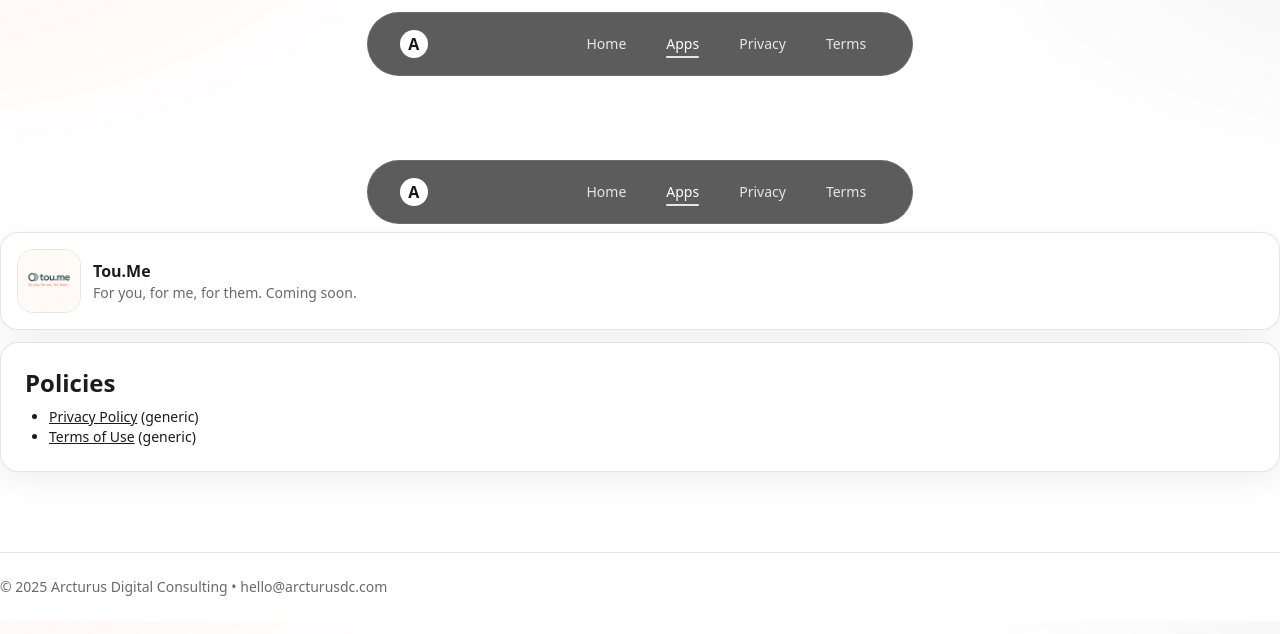
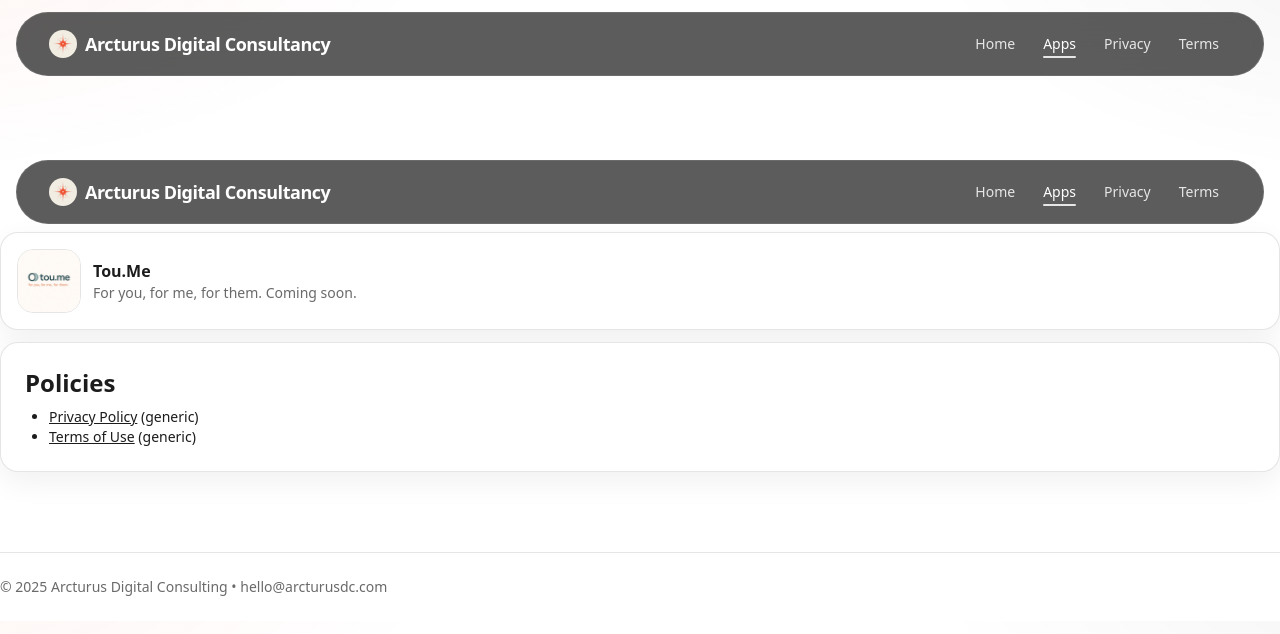
Before and after one commit to repinfaust/arcturusdc.github.io, a Next.js app: page /apps/tou-me in a window 1280 px wide. Shown: the top 634 px of the page. Built offline with nearby package versions, Linux system fonts and the light colour scheme.

Commit message:
Update Header.jsx

```diff
--- a/src/components/Header.jsx
+++ b/src/components/Header.jsx
@@ -1,7 +1,8 @@
 "use client";
 
-import { useEffect, useMemo, useState } from "react";
+import { useEffect, useState } from "react";
 import Link from "next/link";
+import Image from "next/image";
 import { usePathname } from "next/navigation";
 
 const LINKS = [
@@ -10,11 +11,6 @@ const LINKS = [
   { label: "Privacy", href: "/privacy" },
   { label: "Terms", href: "/terms" },
 ];
-
-// split a string into characters (keeps spaces)
-function useChars(text) {
-  return useMemo(() => text.split(""), [text]);
-}
 
 export default function Header() {
   const pathname = usePathname();
@@ -33,41 +29,44 @@ export default function Header() {
     document.documentElement.classList.toggle("overflow-hidden", open);
   }, [open]);
 
-  const compact = scrolled; // single source of truth
-
   return (
-    <div className="sticky top-3 z-50 px-3 sm:px-4">
-      {/* This flex wrapper ensures easy centring of the pill */}
-      <div className="mx-auto flex w-full max-w-7xl justify-center">
+    <div className="sticky top-3 z-50 mx-auto max-w-7xl px-3 sm:px-4">
       <nav
         aria-label="Primary"
         className={[
-            // layout + centring
-            "relative flex items-center",
-            "w-full md:w-auto",
-            // width behaviour (contracts and centres on desktop)
-            compact ? "md:max-w-[920px]" : "md:max-w-[1120px]",
-            // spacing
-            compact ? "gap-3 px-4 sm:px-6 lg:px-7 h-14" : "gap-4 px-5 sm:px-7 lg:px-8 h-16",
-            // visuals
-            "rounded-full border border-white/10 bg-neutral-900/70 backdrop-blur-md",
-            compact
-              ? "shadow-[0_6px_24px_-8px_rgba(0,0,0,0.35)]"
-              : "shadow-none",
-            // animation
-            "transition-all duration-300",
+          "flex h-16 sm:h-18 items-center justify-between",
+          "rounded-full border border-white/10",
+          "px-4 sm:px-6 lg:px-8",
+          "bg-neutral-900/70 backdrop-blur-md",
+          scrolled ? "shadow-[0_6px_24px_-8px_rgba(0,0,0,0.35)]" : "shadow-none",
+          "transition-shadow",
         ].join(" ")}
       >
-          {/* Brand (with falling letters on contract) */}
-          <Brand compact={compact} />
+        {/* Brand (logo + full name) */}
+        <Link
+          href="/"
+          className="flex items-center gap-2 rounded-full px-1 -mx-1 focus:outline-none focus-visible:ring-2 focus-visible:ring-white/60"
+        >
+          <Image
+            src="/img/logo-mark.png"
+            alt="Arcturus Digital Consultancy"
+            width={28}
+            height={28}
+            className="rounded-full"
+            priority
+          />
+          <span className="text-white text-base sm:text-lg font-semibold tracking-tight">
+            Arcturus Digital Consultancy
+          </span>
+        </Link>
 
         {/* Desktop nav */}
-          <ul className={["hidden md:flex items-center", compact ? "gap-2" : "gap-3"].join(" ")}>
+        <ul className="hidden md:flex items-center gap-1">
           {LINKS.map(({ label, href }) => {
             const active = href === "/" ? pathname === "/" : pathname?.startsWith(href);
             return (
               <li key={href}>
-                  <NavLink href={href} active={active} compact={compact}>
+                <NavLink href={href} active={active}>
                   {label}
                 </NavLink>
               </li>
@@ -79,56 +78,45 @@ export default function Header() {
         <button
           type="button"
           onClick={() => setOpen(true)}
-            className="md:hidden ml-auto inline-flex items-center justify-center rounded-full p-2 -mr-1 focus:outline-none focus-visible:ring-2 focus-visible:ring-white/60"
+          className="md:hidden inline-flex items-center justify-center rounded-full p-2 -mr-1 focus:outline-none focus-visible:ring-2 focus-visible:ring-white/60"
           aria-label="Open menu"
         >
           <svg width="24" height="24" viewBox="0 0 24 24" aria-hidden="true">
-              <path
-                d="M4 7h16M4 12h16M4 17h16"
-                stroke="currentColor"
-                className="text-white/90"
-                strokeWidth="2"
-                strokeLinecap="round"
-              />
+            <path d="M4 7h16M4 12h16M4 17h16" stroke="currentColor" className="text-white/90" strokeWidth="2" strokeLinecap="round" />
           </svg>
         </button>
       </nav>
-      </div>
 
       {/* Mobile drawer */}
       {open && (
         <div className="fixed inset-0 z-[60] md:hidden">
-          {/* Backdrop */}
           <button
             className="absolute inset-0 bg-black/60 backdrop-blur-sm"
             onClick={() => setOpen(false)}
             aria-label="Close menu"
           />
-
-          {/* Panel */}
           <div
             role="dialog"
             aria-modal="true"
-            className="absolute right-0 top-0 h-full w-[88%] max-w-sm bg-neutral-950 border-l border-white/10 p-6 pt-14 flex flex-col"
+            className="absolute right-0 top-0 h-full w-[88%] max-w-sm bg-neutral-950 border-l border-white/10 p-6 flex flex-col"
           >
-            {/* Close button only — no duplicate header */}
+            <div className="flex items-center justify-between">
+              <Link href="/" onClick={() => setOpen(false)} className="flex items-center gap-2">
+                <Image src="/img/logo-mark.png" alt="Arcturus Digital Consultancy" width={32} height={32} className="rounded-full" />
+                <span className="text-white text-lg font-semibold tracking-tight">Arcturus Digital Consultancy</span>
+              </Link>
               <button
                 onClick={() => setOpen(false)}
-              className="absolute top-4 right-4 rounded-full p-2 focus:outline-none focus-visible:ring-2 focus-visible:ring-white/60"
+                className="rounded-full p-2 -mr-1 focus:outline-none focus-visible:ring-2 focus-visible:ring-white/60"
                 aria-label="Close menu"
               >
                 <svg width="24" height="24" viewBox="0 0 24 24" aria-hidden="true">
-                <path
-                  d="M6 6l12 12M18 6l-12 12"
-                  stroke="currentColor"
-                  className="text-white/90"
-                  strokeWidth="2"
-                  strokeLinecap="round"
-                />
+                  <path d="M6 6l12 12M18 6l-12 12" stroke="currentColor" className="text-white/90" strokeWidth="2" strokeLinecap="round" />
                 </svg>
               </button>
+            </div>
 
-            <ul className="space-y-1">
+            <ul className="mt-8 space-y-1">
               {LINKS.map(({ label, href }) => {
                 const active = href === "/" ? pathname === "/" : pathname?.startsWith(href);
                 return (
@@ -139,9 +127,7 @@ export default function Header() {
                       aria-current={active ? "page" : undefined}
                       className={[
                         "block rounded-xl px-3 py-3 text-base",
-                        active
-                          ? "text-white bg-white/5"
-                          : "text-white/85 hover:text-white hover:bg-white/5",
+                        active ? "text-white bg-white/5" : "text-white/85 hover:text-white hover:bg-white/5",
                         "focus:outline-none focus-visible:ring-2 focus-visible:ring-white/60",
                         "transition",
                       ].join(" ")}
@@ -154,7 +140,7 @@ export default function Header() {
             </ul>
 
             <div className="mt-auto pt-6 text-white/60 text-xs">
-              © {new Date().getFullYear()} Arcturus Digital Consulting
+              © {new Date().getFullYear()} Arcturus Digital Consultancy
             </div>
           </div>
         </div>
@@ -163,68 +149,23 @@ export default function Header() {
   );
 }
 
-/** Brand with staggered "letters fall in" on contract */
-function Brand({ compact }) {
-  const letters = useChars("Arcturus Digital");
-  return (
-    <Link
-      href="/"
-      className="flex items-center gap-2 rounded-full px-1 -mx-1 focus:outline-none focus-visible:ring-2 focus-visible:ring-white/60"
-    >
-      <span className="grid h-7 w-7 place-items-center rounded-full bg-white text-neutral-900 font-bold">
-        A
-      </span>
-      <span
-        aria-label="Arcturus Digital"
-        className={[
-          "inline-flex overflow-hidden",
-          compact ? "translate-y-0" : "translate-y-0",
-          // keep overall block stable while letters animate
-          "transition-transform",
-        ].join(" ")}
-      >
-        {letters.map((ch, i) => (
-          <span
-            key={`${ch}-${i}`}
-            className={[
-              "inline-block",
-              compact ? "translate-y-0 opacity-100" : "translate-y-3 opacity-0",
-              "transition-all duration-300",
-            ].join(" ")}
-            style={{
-              transitionDelay: `${Math.min(i * 30, 360)}ms`,
-              letterSpacing: compact ? "0.01em" : "0.02em",
-              marginRight: ch === " " ? "0.3ch" : undefined,
-              // slight size easing to feel 'snappy'
-              transformOrigin: "bottom",
-            }}
-          >
-            <span className={compact ? "text-white" : "text-white"}>{ch}</span>
-          </span>
-        ))}
-      </span>
-    </Link>
-  );
-}
-
-function NavLink({ href, active, compact, children }) {
+function NavLink({ href, active, children }) {
   return (
     <Link
       href={href}
       aria-current={active ? "page" : undefined}
       className={[
-        "group relative inline-flex items-center rounded-full",
-        compact ? "px-3 py-2 text-[13.5px]" : "px-3.5 py-2.5 text-sm",
+        "group relative inline-flex items-center rounded-full px-3 py-2 text-sm font-medium transition",
         active ? "text-white" : "text-white/85 hover:text-white",
         "focus:outline-none focus-visible:ring-2 focus-visible:ring-white/60",
-        "transition-all duration-200",
       ].join(" ")}
     >
       <span className="relative">
         {children}
         <span
           className={[
-            "absolute left-0 right-0 -bottom-1 h-[2px] rounded bg-white/85",
+            "absolute left-0 right-0 -bottom-1 h-[2px] rounded",
+            "bg-white/85",
             active ? "opacity-100" : "opacity-0 group-hover:opacity-100",
             "transition-opacity duration-200",
           ].join(" ")}
```
Lines whose indentation alone changed are shown as unchanged.
